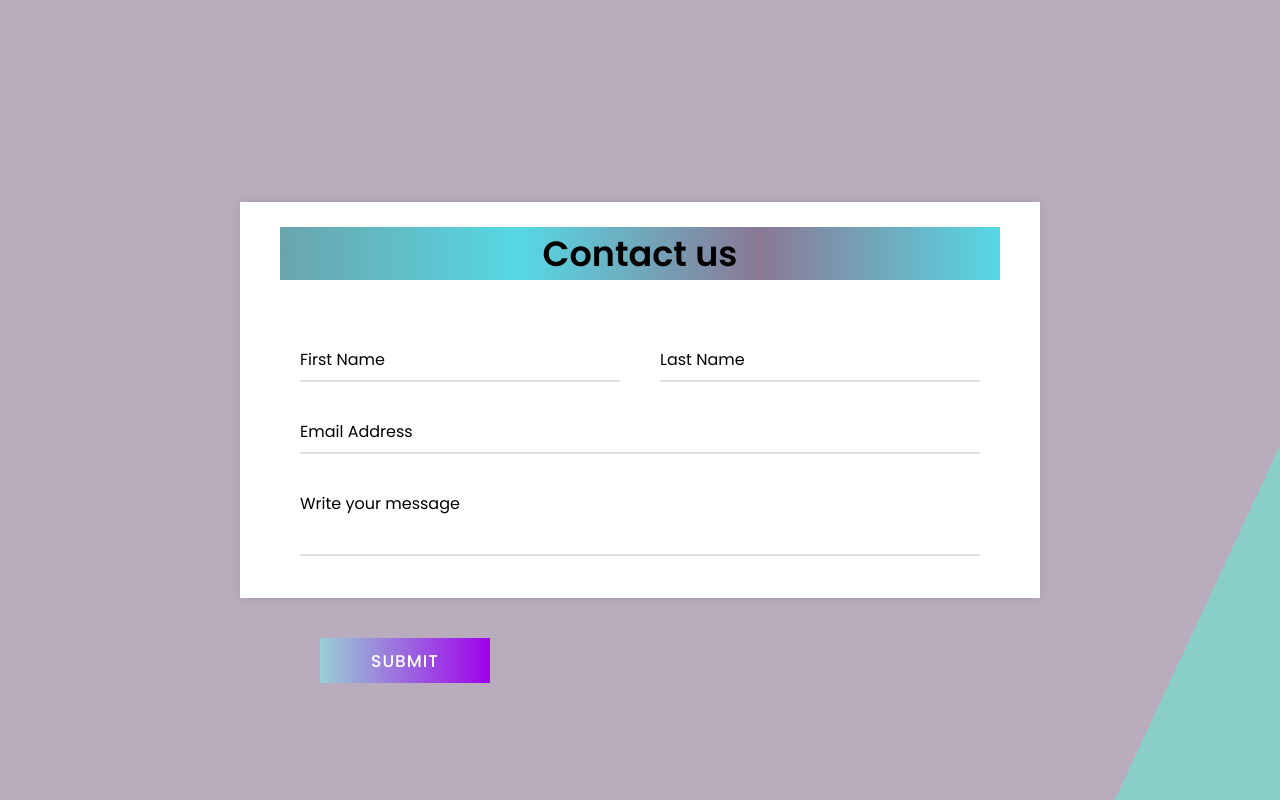
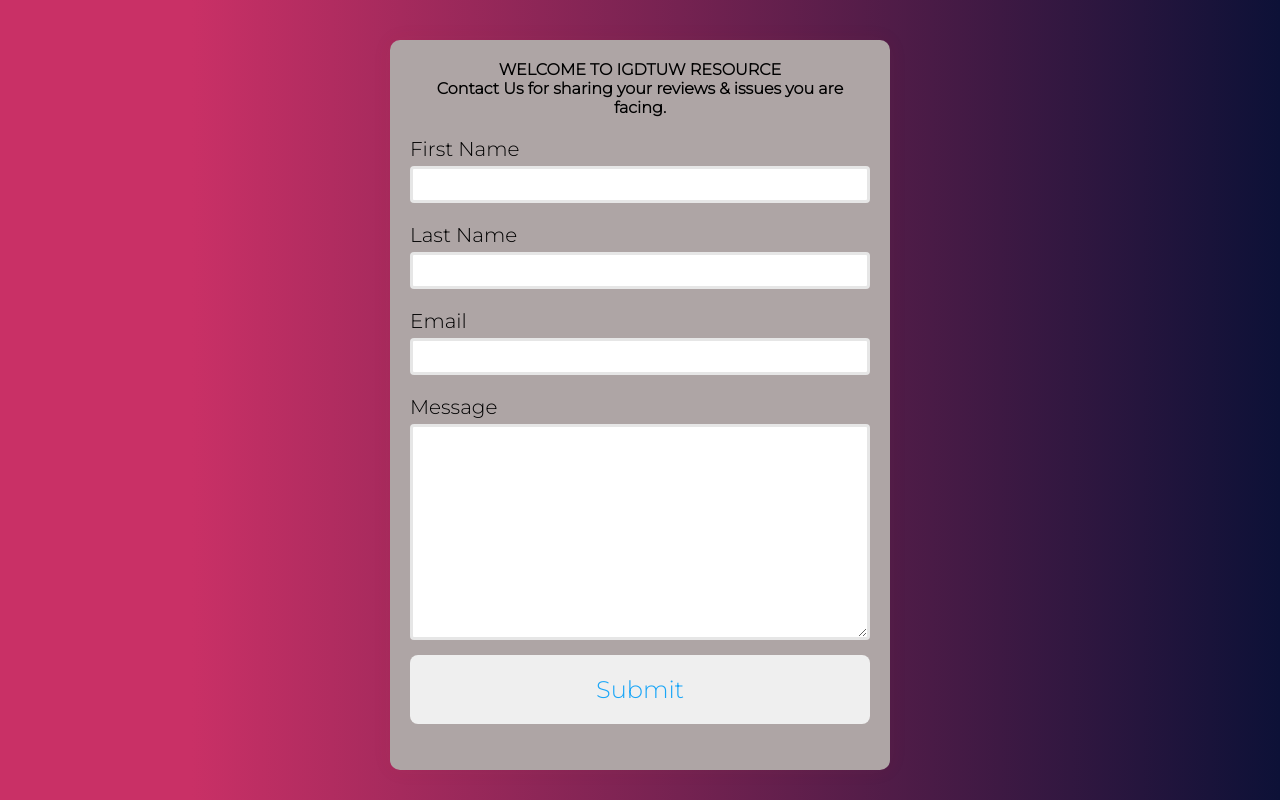
Before and after one commit to Igdtuwresource/Contact-us, a plain HTML site: page index.html in a window 1280 px wide. Drawn offline with nearby package versions, Linux system fonts and the light colour scheme.

Commit message:
Add files via upload

```diff
--- a/index.html
+++ b/index.html
@@ -1,56 +1,45 @@
 <!DOCTYPE html>
-<!-- Created By CodingNepal -->
-<html lang="en" dir="ltr">
+<html lang="en">
 <head>
-      <meta charset="utf-8">
-      <title>Contact us form</title>
-      <link rel="stylesheet" href="style.css">
+  <meta charset="UTF-8">
   <meta name="viewport" content="width=device-width, initial-scale=1.0">
+  <meta http-equiv="X-UA-Compatible" content="ie=edge">
+  <title>Contact Form</title>
+  <link href="https://fonts.googleapis.com/css2?family=Arvo&family=Montserrat:ital,wght@0,200;0,300;1,400&display=swap" rel="stylesheet">
+  <link href="https://maxcdn.bootstrapcdn.com/font-awesome/4.7.0/css/font-awesome.min.css" rel="stylesheet" integrity="sha384-wvfXpqpZZVQGK6TAh5PVlGOfQNHSoD2xbE+QkPxCAFlNEevoEH3Sl0sibVcOQVnN" crossorigin="anonymous">
+  <link rel="stylesheet" href="https://cdnjs.cloudflare.com/ajax/libs/animate.css/3.5.2/animate.css" />
+  <link rel="stylesheet" href="styles.css">
 </head>
 <body>
+  <section>
     <div class="container">
-        <div class="text">Contact us</div>
-        <form action="https://formspree.io/f/mdovnwqq"
-        method="POST">
-           <div class="form-row">
-              <div class="input-data">
-                 <input type="text" required
-                 name="username">
-                 <div class="underline"></div>
-                 <label for="">First Name</label>
-              </div>
-              <div class="input-data">
-                 <input type="text" required
-                 name="username">
-                 <div class="underline"></div>
-                 <label for="">Last Name</label>
-              </div>
-           </div>
-           <div class="form-row">
-              <div class="input-data">
-                 <input type="text" required
-                 name="email">
-                 <div class="underline"></div>
-                 <label for="">Email Address</label>
+      <h4>WELCOME TO IGDTUW RESOURCE<br>Contact Us for sharing your reviews & issues you are facing.</h4>
+      <form action="https://formspree.io/f/mnqybjpy" method="POST" id="my-form">
+
+        <div class="form-group">
+          <label for="firstName"> First Name</label>
+          <input type="text" id="firstName" name="firstName">
         </div>
 
+        <div class="form-group">
+          <label for="latsName">Last Name</label>
+          <input type="text" id="lastName" name="lastName">
         </div>
-           <div class="form-row">
-              <div class="input-data textarea">
-                 <textarea rows="8" cols="80" required></textarea>
-                 <br />
-                 <div class="underline"></div>
-                 <label for="">Write your message</label>
-                 <br />
-                 <div class="form-row submit-btn">
-                    <div class="input-data">
-                       <div class="inner"></div>
-                       <input type="submit" value="submit">
+
+        <div class="form-group">
+          <label for="email">Email</label>
+          <input type="email" id="email" name="email">
         </div>
+
+        <div class="form-group">
+          <label for="massage">Message</label>
+          <textarea name="massage" id="massage" cols="30" rows="10"></textarea>
         </div>
-              </div>
-           </div>
+
+        <button type="submit">Submit</button>
       </form>
     </div>
+    <div id="status"></div>
+  </section>
 </body>
 </html>
--- /dev/null
+++ b/styles.css
@@ -0,0 +1,99 @@
+* {
+  padding: 0;
+  margin: 0;
+  box-sizing: border-box;
+}
+body {
+  font-family: "Montserrat";
+}
+section {
+  height: 100vh;
+  width: 100%;
+  background: linear-gradient(to right, #c93066 15%, #0d1137 100%);
+  display: flex;
+  align-items: center;
+  justify-content: center;
+  flex-direction: column;
+
+}
+.container {
+  width: 90%;
+height:730px;
+margin-top:30px;
+  max-width: 500px;
+
+  padding: 20px;
+  box-shadow: 0px 0px 20px #c6323210;
+  background-color: rgb(174, 165, 165);
+  border-radius: 10px;
+
+}
+.form-group {
+  width: 100%;
+  margin-top: 20px;
+  font-size: 20px;
+}
+.form-group input,
+.form-group textarea {
+  width: 100%;
+  padding: 5px;
+  font-size: 18px;
+  border: 3px solid rgba(128, 128, 128, 0.199);
+  margin-top: 5px;
+  border-radius:4px;
+}
+
+textarea {
+  resize: vertical;
+}
+button[type="submit"] {
+  width: 100%;
+  border: none;
+  outline: none;
+  padding: 20px;
+  font-size: 24px;
+  border-radius: 8px;
+  font-family: "Montserrat";
+  color: rgb(27, 166, 247);
+  text-align: center;
+  cursor: pointer;
+  margin-top: 10px;
+  transition: 0.3s ease background-color;
+}
+button[type="submit"]:hover {
+  background-color: rgb(214, 226, 236);
+}
+#status {
+  width: 90%;
+  max-width: 500px;
+  text-align: center;
+  padding: 10px;
+  margin: 0 auto;
+  border-radius: 8px;
+}
+#status.success {
+  background-color: rgb(211, 250, 153);
+  animation: status 4s ease forwards;
+}
+#status.error {
+  background-color: rgb(250, 129, 92);
+  color: white;
+  animation: status 4s ease forwards;
+}
+@keyframes status {
+  0% {
+    opacity: 1;
+    pointer-events: all;
+  }
+  90% {
+    opacity: 1;
+    pointer-events: all;
+  }
+  100% {
+    opacity: 0;
+    pointer-events: none;
+  }
+}
+h4{
+  text-align: center;
+}
```
Also changed, not shown: mail.js (added, +45 -0 lines). Lines whose indentation alone changed are shown as unchanged.
